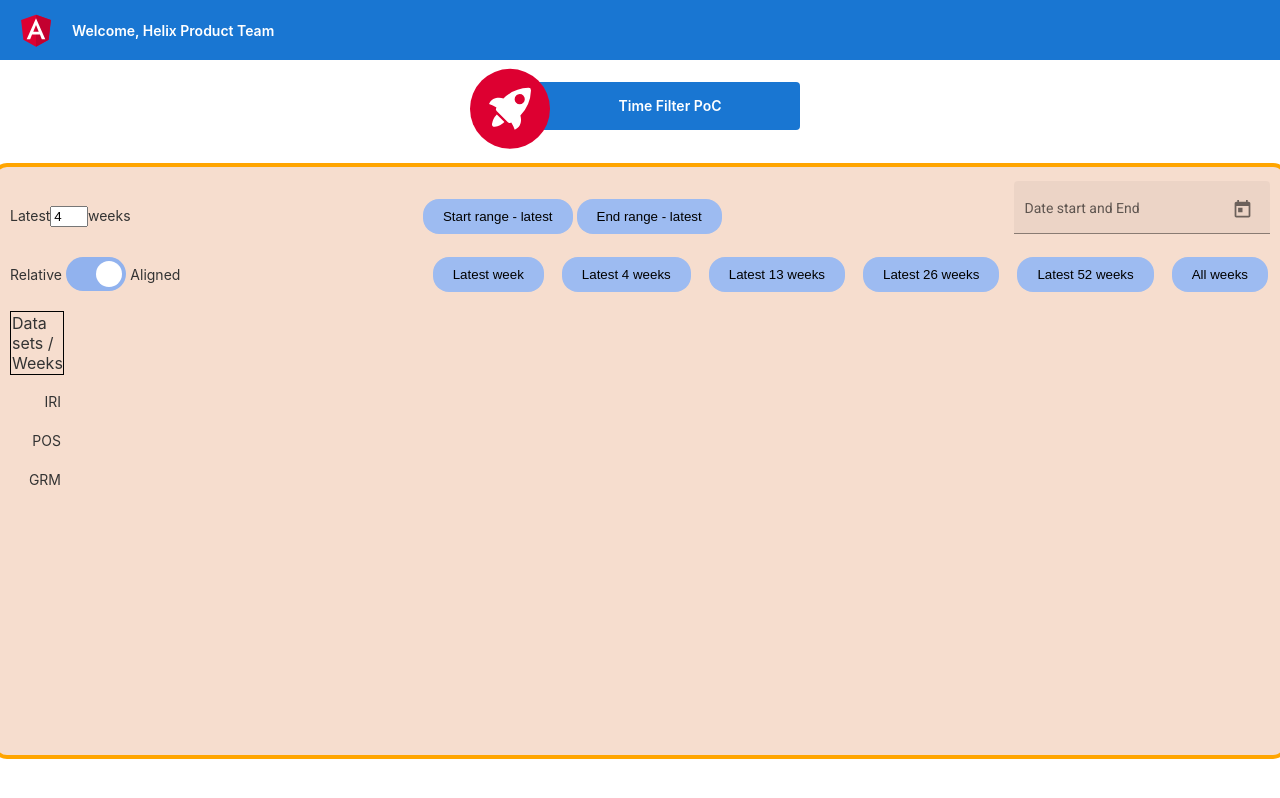
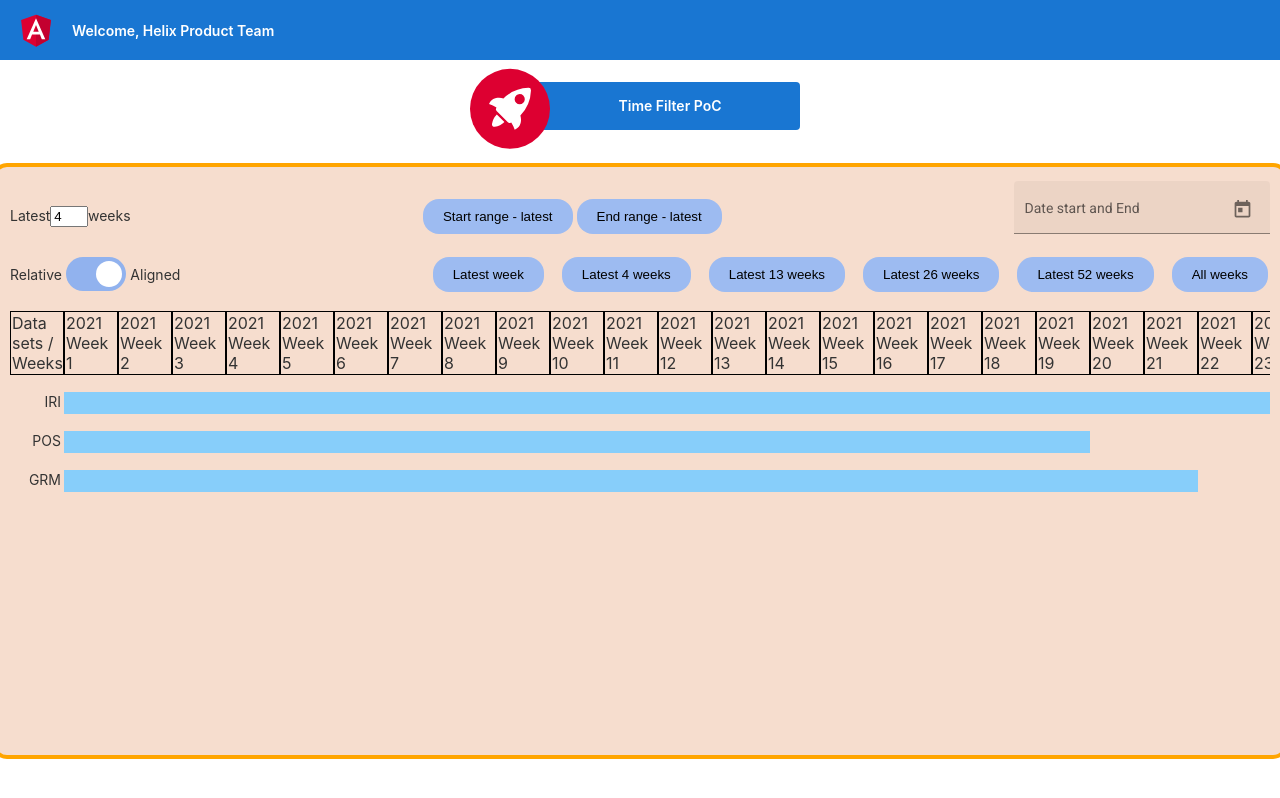
Before and after one commit to Thiruvignesh/angular-time-series-selector, an Angular app: page / in a window 1280 px wide. Shown: the top 798 px of the page. Built offline with nearby package versions, Linux system fonts and the light colour scheme.

Commit message:
made data as static array

```diff
--- a/src/app/time-period/data-availability-viewer/data-availability-viewer.component.ts
+++ b/src/app/time-period/data-availability-viewer/data-availability-viewer.component.ts
@@ -9,26 +9,171 @@ import {HttpClient} from "@angular/common/http";
 export class DataAvailabilityViewerComponent implements OnInit {
 
   datasets: string[] = ['IRI', 'POS', 'GRM'];
-  datasetAvailability: any[]= [];
+  datasetAvailability: any[] = [
+    [
+      "2021 Week 1",
+      "TRUE",
+      "TRUE",
+      "TRUE"
+    ],
+    [
+      "2021 Week 2",
+      "TRUE",
+      "TRUE",
+      "TRUE"
+    ],
+    [
+      "2021 Week 3",
+      "TRUE",
+      "TRUE",
+      "TRUE"
+    ],
+    [
+      "2021 Week 4",
+      "TRUE",
+      "TRUE",
+      "TRUE"
+    ],
+    [
+      "2021 Week 5",
+      "TRUE",
+      "TRUE",
+      "TRUE"
+    ],
+    [
+      "2021 Week 6",
+      "TRUE",
+      "TRUE",
+      "TRUE"
+    ],
+    [
+      "2021 Week 7",
+      "TRUE",
+      "TRUE",
+      "TRUE"
+    ],
+    [
+      "2021 Week 8",
+      "TRUE",
+      "TRUE",
+      "TRUE"
+    ],
+    [
+      "2021 Week 9",
+      "TRUE",
+      "TRUE",
+      "TRUE"
+    ],
+    [
+      "2021 Week 10",
+      "TRUE",
+      "TRUE",
+      "TRUE"
+    ],
+    [
+      "2021 Week 11",
+      "TRUE",
+      "TRUE",
+      "TRUE"
+    ],
+    [
+      "2021 Week 12",
+      "TRUE",
+      "TRUE",
+      "TRUE"
+    ],
+    [
+      "2021 Week 13",
+      "TRUE",
+      "TRUE",
+      "TRUE"
+    ],
+    [
+      "2021 Week 14",
+      "TRUE",
+      "TRUE",
+      "TRUE"
+    ],
+    [
+      "2021 Week 15",
+      "TRUE",
+      "TRUE",
+      "TRUE"
+    ],
+    [
+      "2021 Week 16",
+      "TRUE",
+      "TRUE",
+      "TRUE"
+    ],
+    [
+      "2021 Week 17",
+      "TRUE",
+      "TRUE",
+      "TRUE"
+    ],
+    [
+      "2021 Week 18",
+      "TRUE",
+      "TRUE",
+      "TRUE"
+    ],
+    [
+      "2021 Week 19",
+      "TRUE",
+      "TRUE",
+      "TRUE"
+    ],
+    [
+      "2021 Week 20",
+      "TRUE",
+      "FALSE",
+      "TRUE"
+    ],
+    [
+      "2021 Week 21",
+      "TRUE",
+      "FALSE",
+      "TRUE"
+    ],
+    [
+      "2021 Week 22",
+      "TRUE",
+      "FALSE",
+      "FALSE"
+    ],
+    [
+      "2021 Week 23",
+      "TRUE",
+      "FALSE",
+      "FALSE"
+    ],
+    [
+      "2021 Week 24",
+      "FALSE",
+      "FALSE",
+      "FALSE"
+    ]
+  ];
 
   constructor(private http: HttpClient) {
   }
 
   ngOnInit(): void {
-    this.http.get('assets/data.csv', {responseType: 'text'})
-      .subscribe(
-        data => {
-          const csvToRowArray = data.split("\r\n");
-          for (let index = 1; index < csvToRowArray.length; index++) {
-            let row = csvToRowArray[index].split("\t");
-            this.datasetAvailability.push(row);
-          }
-          console.log(this.datasetAvailability);
-        },
-        error => {
-          console.log(error);
-        }
-      );
+    // this.http.get('assets/data.csv', {responseType: 'text'})
+    //   .subscribe(
+    //     data => {
+    //       const csvToRowArray = data.split("\r\n");
+    //       for (let index = 1; index < csvToRowArray.length; index++) {
+    //         let row = csvToRowArray[index].split("\t");
+    //         this.datasetAvailability.push(row);
+    //       }
+    //       console.log(this.datasetAvailability);
+    //     },
+    //     error => {
+    //       console.log(error);
+    //     }
+    //   );
   }
 
 }
```
